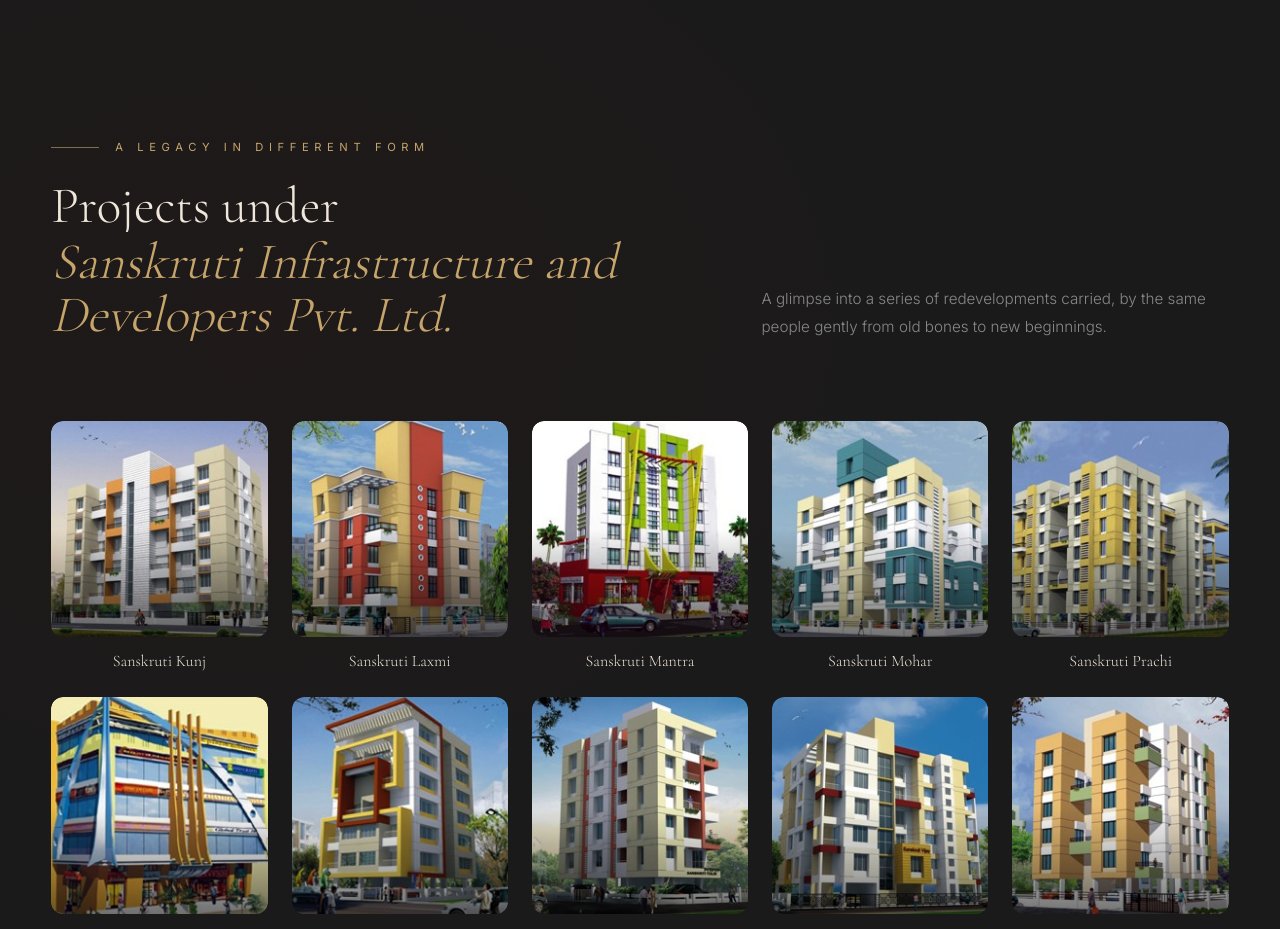
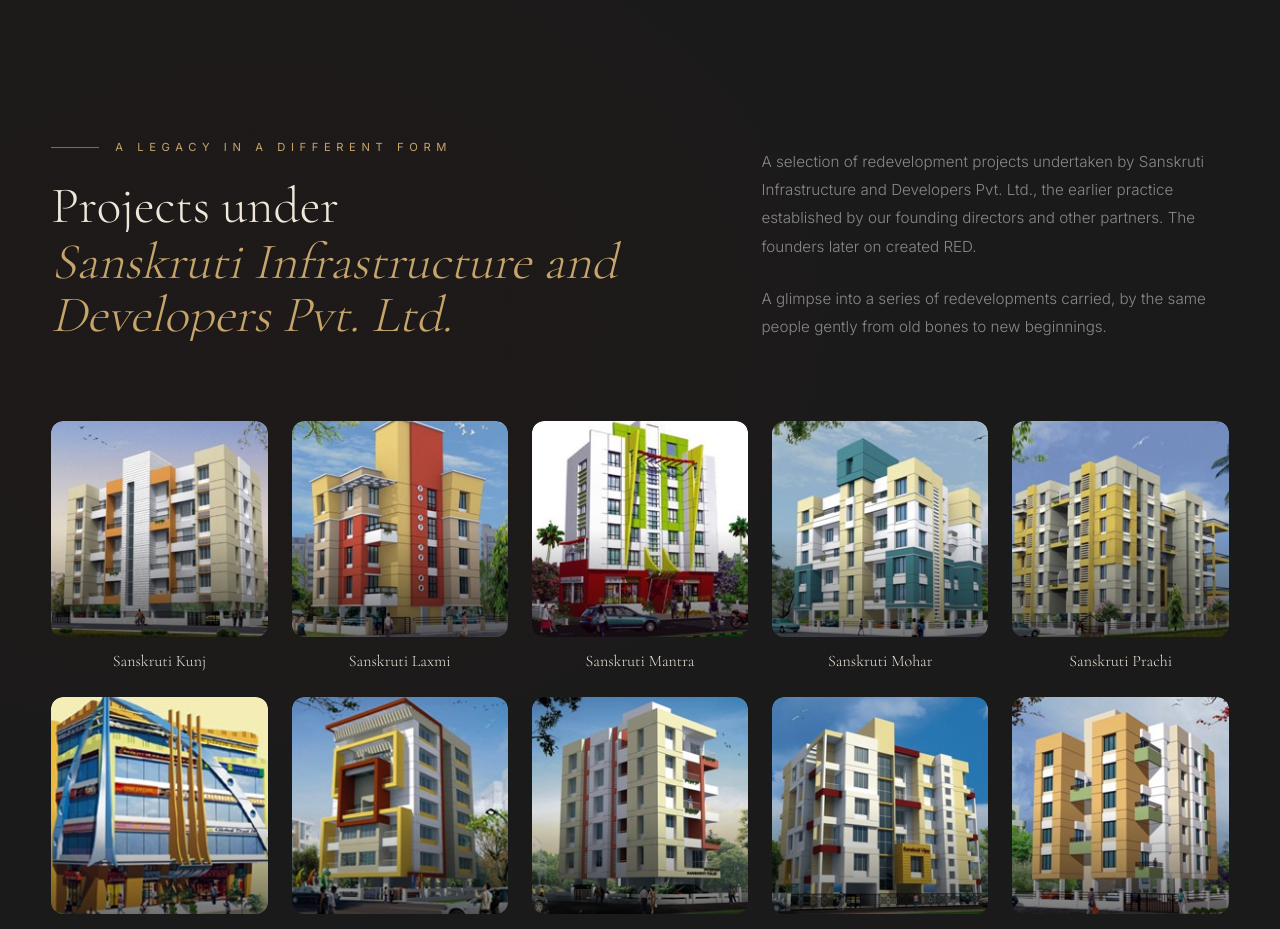
Before and after one commit to rajvi08/RED, a Next.js app: page /redevelopment in a window 1280 px wide. Shown: the part 2640-3569 px from the top of the page. Built offline with nearby package versions, Linux system fonts and the light colour scheme.

Commit message:
Update Sanskruti legacy section copy on redevelopment page

```diff
--- a/app/redevelopment/page.tsx
+++ b/app/redevelopment/page.tsx
@@ -188,7 +188,7 @@ export default function RedevelopmentPage() {
               <RevealFade>
                 <div className="flex items-center gap-4">
                   <span className="h-px w-12 bg-gold/60" />
-                  <span className="eyebrow">A Legacy in Different Form</span>
+                  <span className="eyebrow">A Legacy in a Different Form</span>
                 </div>
               </RevealFade>
               <div className="mt-6 flex flex-col gap-1">
@@ -206,10 +206,18 @@ export default function RedevelopmentPage() {
             </div>
             <div className="md:col-span-5">
               <RevealFade delay={0.2}>
-                <p className="body-luxe text-silver/70">
-                  A glimpse into a series of redevelopments carried, by the
-                  same people gently from old bones to new beginnings.
-                </p>
+                <div className="flex flex-col gap-6">
+                  <p className="body-luxe text-silver/70">
+                    A selection of redevelopment projects undertaken by Sanskruti
+                    Infrastructure and Developers Pvt. Ltd., the earlier practice
+                    established by our founding directors and other partners. The
+                    founders later on created RED.
+                  </p>
+                  <p className="body-luxe text-silver/70">
+                    A glimpse into a series of redevelopments carried, by the
+                    same people gently from old bones to new beginnings.
+                  </p>
+                </div>
               </RevealFade>
             </div>
           </div>
```
